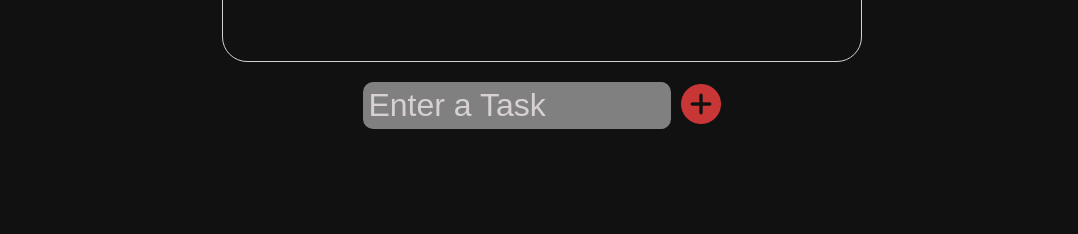
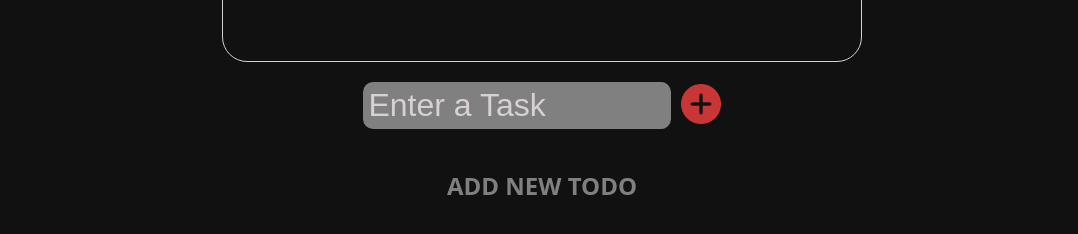
Before and after one commit to ucemmadev-blip/todo_app, a plain HTML site: page index.html in a window 1280 px wide. Shown: the part 368-602 px from the top of the page, without its empty margins (98-1176 px from the left). Drawn offline with Linux system fonts and the light colour scheme.

Commit message:
Added a little style

```diff
--- a/style.css
+++ b/style.css
@@ -114,6 +114,16 @@ main .task-counter {
   list-style: none;
 }
 
+.task-list ul:empty::after {
+  content: "ADD NEW TODO";
+  display: block;
+  text-align: center;
+  font-size: 1.5rem;
+  font-weight: bold;
+  color: gray;
+  margin: 40px auto;
+}
+
 .task-list ul li {
   display: flex;
   justify-content: space-between;
```
